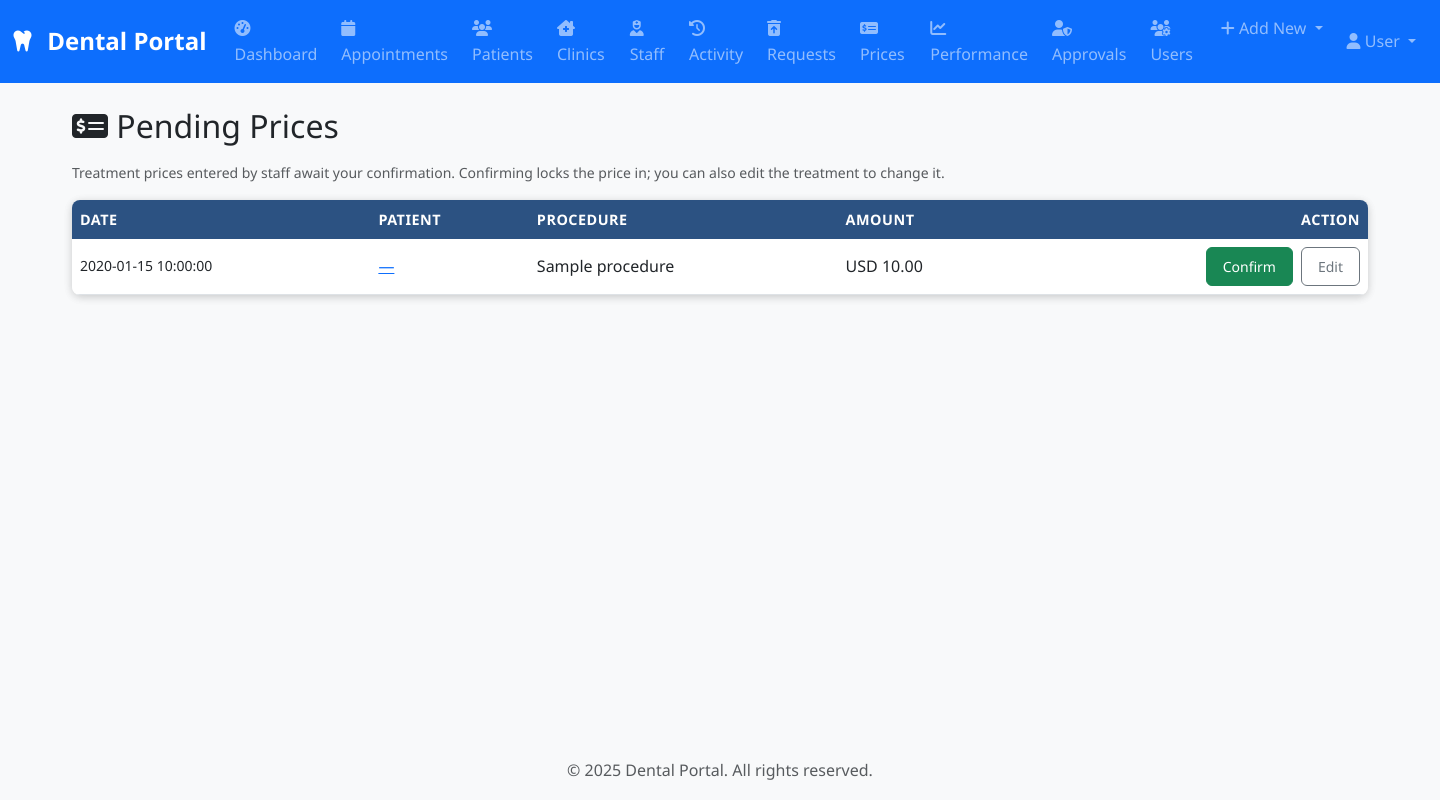
After one commit to jaspherramos98/MyDentalPortal, a Flask app: page /treatments/pending-prices in a window 1440 px wide. The commit adds this page. Run offline with Flask 3, Linux system fonts and the light colour scheme; the visitor is signed in with stand-in values (Sample User, id 1); a database or web service that is not in the repository returns one stand-in record (values such as "Sample title"); some libraries are stand-ins or nearby versions.

Commit message:
Multi-staff: pricing propose/confirm
A treatment's price is confirmed when a dentist/admin sets it, but PENDING when
set/edited by staff -- the propose->confirm pattern again.

- treatments carry price_confirmed + price_set_by/price_confirmed_by/at.
  add/edit set the state via _is_price_confirmer() (not staff). A staff edit that
  CHANGES the amount re-opens it as pending; a dentist edit confirms.
- confirm_price route + pending_prices review queue ("Prices" nav; dentist sees
  own clinics, admin all) via treatment_repo.find_pending_prices(clinic_ids|None).
- Inline "Price pending" badge + Confirm button on patient-detail treatment rows.
- Flag only -- does NOT block anything (mark-paid still works). Legacy treatments
  (no field) treated as confirmed (!= False queries; get(...,True) in templates).
- Audited (price_proposed / price_confirmed).

Tests: +1 (find_pending_prices scoping + legacy-excluded). Full suite 111 passed;
templates parse.

Co-Authored-By: Claude Opus 4.8 <noreply@anthropic.com>

```diff
--- a/blueprints/repositories/treatments.py
+++ b/blueprints/repositories/treatments.py
@@ -36,6 +36,17 @@ def find_for_clinics(clinic_ids, start_date=None, fields=None):
     return list(mongo.db.treatment_records.find(query, fields))
 
 
+def find_pending_prices(clinic_ids=None):
+    """Treatments whose price is awaiting dentist confirmation (price_confirmed ==
+    False). `clinic_ids=None` = all clinics (admin); otherwise scope to those.
+    Legacy records (no field) are treated as confirmed, so `== False` deliberately
+    excludes them. Newest first."""
+    query = {'price_confirmed': False}
+    if clinic_ids is not None:
+        query['clinic_id'] = {'$in': clinic_ids}
+    return list(mongo.db.treatment_records.find(query).sort('date', -1))
+
+
 def insert(doc):
     """Insert a treatment document; return the new _id (str)."""
     return str(mongo.db.treatment_records.insert_one(doc).inserted_id)
--- a/blueprints/routes/treatments.py
+++ b/blueprints/routes/treatments.py
@@ -11,11 +11,18 @@ import traceback
 
 from blueprints.utils import (
     login_required, verify_patient_access as _verify_patient_access,
-    role_required, ROLE_DENTIST, audit,
+    role_required, ROLE_DENTIST, ROLE_STAFF, is_admin,
+    user_clinic_ids as _user_clinic_ids, audit,
 )
 from blueprints.repositories import treatments as treatment_repo
+from blueprints.repositories import patients as patient_repo
 
 treatments_bp = Blueprint('treatments', __name__)
+
+
+def _is_price_confirmer():
+    """Dentist/admin may set a confirmed price; staff can only propose one."""
+    return is_admin() or session.get('user_role') != ROLE_STAFF
 
 
 # ── ADD TREATMENT ────────────────────────────────────────────────────────
@@ -56,8 +63,18 @@ def add_treatment(patient_id):
                 'updated_at': datetime.utcnow(),
             }
 
+            # Price-confirmation: a dentist/admin's price is confirmed immediately;
+            # a staff member's price is PENDING until a dentist confirms it.
+            confirmer = _is_price_confirmer()
+            treatment['price_set_by'] = session['user_id']
+            treatment['price_confirmed'] = confirmer
+            treatment['price_confirmed_by'] = session['user_id'] if confirmer else None
+            treatment['price_confirmed_at'] = datetime.utcnow() if confirmer else None
+
             tid = treatment_repo.insert(treatment)
             audit('create', 'treatment', tid, clinic=clinic)
+            if not confirmer:
+                audit('price_proposed', 'treatment', tid, clinic=clinic)
             flash('Treatment record added successfully!', 'success')
             return redirect(url_for('patients.patient_detail', patient_id=patient_id))
 
@@ -110,8 +127,27 @@ def edit_treatment(treatment_id):
                 'next_appointment': f.get('next_appointment', ''),
                 'updated_at': datetime.utcnow(),
             }
+
+            # Price-confirmation on edit: a dentist/admin save confirms the price;
+            # a staff edit that CHANGES the amount re-opens it as pending (a staff
+            # edit that leaves the amount alone doesn't touch confirmation state).
+            confirmer = _is_price_confirmer()
+            price_proposed = False
+            if confirmer:
+                update['price_confirmed'] = True
+                update['price_confirmed_by'] = session['user_id']
+                update['price_confirmed_at'] = datetime.utcnow()
+            elif update['amount_charged'] != float(treatment.get('amount_charged') or 0):
+                update['price_confirmed'] = False
+                update['price_set_by'] = session['user_id']
+                update['price_confirmed_by'] = None
+                update['price_confirmed_at'] = None
+                price_proposed = True
+
             treatment_repo.update_set(treatment_id, update)
             audit('update', 'treatment', treatment_id, clinic=clinic)
+            if price_proposed:
+                audit('price_proposed', 'treatment', treatment_id, clinic=clinic)
             flash('Treatment updated successfully!', 'success')
             return redirect(url_for('patients.patient_detail',
                                     patient_id=str(treatment['patient_id'])))
@@ -176,6 +212,45 @@ def delete_treatment(treatment_id):
     return redirect(url_for('patients.list_patients'))
 
 
+# ── PRICING: confirm a staff-proposed price ──────────────────────────────────
+@treatments_bp.route('/treatments/<treatment_id>/confirm-price', methods=['POST'])
+@role_required(ROLE_DENTIST)
+def confirm_price(treatment_id):
+    """Dentist/admin confirms a pending (staff-proposed) treatment price."""
+    treatment = treatment_repo.get(treatment_id)
+    if treatment:
+        patient, clinic = _verify_patient_access(str(treatment['patient_id']))
+        if clinic:
+            treatment_repo.update_set(treatment_id, {
+                'price_confirmed': True,
+                'price_confirmed_by': session['user_id'],
+                'price_confirmed_at': datetime.utcnow(),
+            })
+            audit('price_confirmed', 'treatment', treatment_id, clinic=clinic)
+            flash('Price confirmed.', 'success')
+            if request.form.get('from') == 'queue':
+                return redirect(url_for('treatments.pending_prices'))
+            return redirect(url_for('patients.patient_detail',
+                                    patient_id=str(treatment['patient_id'])))
+    flash('Access denied or treatment not found', 'error')
+    return redirect(url_for('patients.list_patients'))
+
+
+# ── PRICING: dentist/admin review queue of pending prices ─────────────────────
+@treatments_bp.route('/treatments/pending-prices')
+@role_required(ROLE_DENTIST)
+def pending_prices():
+    """Treatments awaiting price confirmation: dentist sees their clinics, admin
+    sees all."""
+    clinic_ids = None if is_admin() else _user_clinic_ids()
+    rows = treatment_repo.find_pending_prices(clinic_ids)
+    for r in rows:
+        p = patient_repo.get(str(r.get('patient_id')))
+        pi = (p or {}).get('personal_info', {})
+        r['patient_name'] = f"{pi.get('first_name', '')} {pi.get('last_name', '')}".strip() or '—'
+    return render_template('treatments/pending_prices.html', treatments=rows)
+
+
 # ── JSON API (for AJAX calls from patient detail page) ───────────────────
 @treatments_bp.route('/api/patients/<patient_id>/treatments')
 @login_required
--- a/templates/base.html
+++ b/templates/base.html
@@ -94,6 +94,11 @@
                     <li class="nav-item">
                         <a class="nav-link" href="{{ url_for('deletions.queue') }}">
                             <i class="fas fa-trash-can-arrow-up"></i> Requests
+                        </a>
+                    </li>
+                    <li class="nav-item">
+                        <a class="nav-link" href="{{ url_for('treatments.pending_prices') }}">
+                            <i class="fas fa-money-check-dollar"></i> Prices
                         </a>
                     </li>
                     {% endif %}
--- /dev/null
+++ b/templates/treatments/pending_prices.html
@@ -0,0 +1,51 @@
+{% extends "base.html" %}
+{% block title %}Pending Prices{% endblock %}
+
+{% block content %}
+<div class="container">
+    <h2 class="mb-3"><i class="fas fa-money-check-dollar"></i> Pending Prices</h2>
+    <p class="text-muted small">
+        Treatment prices entered by staff await your confirmation. Confirming locks
+        the price in; you can also edit the treatment to change it.
+    </p>
+
+    <div class="card">
+        <div class="card-body p-0">
+            {% if treatments %}
+            <table class="table mb-0 align-middle">
+                <thead>
+                    <tr><th>Date</th><th>Patient</th><th>Procedure</th><th>Amount</th><th class="text-end">Action</th></tr>
+                </thead>
+                <tbody>
+                    {% for t in treatments %}
+                    <tr>
+                        <td class="text-nowrap small">{{ t.date }}</td>
+                        <td>
+                            <a href="{{ url_for('patients.patient_detail', patient_id=t.patient_id) }}">
+                                {{ t.patient_name }}
+                            </a>
+                        </td>
+                        <td>{{ t.procedure or '—' }}</td>
+                        <td class="text-nowrap">{{ t.currency or 'PHP' }} {{ '%.2f'|format(t.amount_charged or 0) }}</td>
+                        <td class="text-end">
+                            <div class="d-inline-flex gap-2">
+                                <form method="POST" action="{{ url_for('treatments.confirm_price', treatment_id=t._id) }}">
+                                    <input type="hidden" name="csrf_token" value="{{ csrf_token() }}">
+                                    <input type="hidden" name="from" value="queue">
+                                    <button type="submit" class="btn btn-sm btn-success">Confirm</button>
+                                </form>
+                                <a class="btn btn-sm btn-outline-secondary"
+                                   href="{{ url_for('treatments.edit_treatment', treatment_id=t._id) }}">Edit</a>
+                            </div>
+                        </td>
+                    </tr>
+                    {% endfor %}
+                </tbody>
+            </table>
+            {% else %}
+            <div class="p-3 text-muted">No prices pending confirmation.</div>
+            {% endif %}
+        </div>
+    </div>
+</div>
+{% endblock %}
```
Also changed, not shown: templates/patients/detail.html (+10 -0 lines), tests/test_repositories.py (+14 -0 lines).
